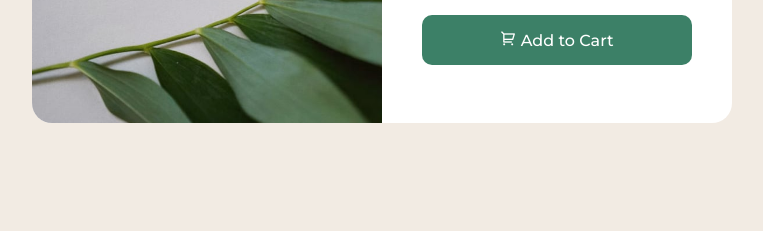
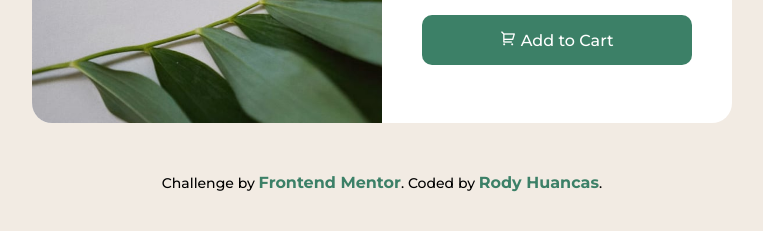
Before and after one commit to rody-huancas/Product-preview-card-component, a plain HTML site: page index.html in a window 1280 px wide. Shown: the part 527-758 px from the top of the page, without its empty margins (258-1021 px from the left). Drawn offline with nearby package versions, Linux system fonts and the light colour scheme.

Commit message:
Attribution

```diff
--- a/css/styles.css
+++ b/css/styles.css
@@ -86,6 +86,20 @@ body {
   transition: background-color 0.5s ease-in-out;
 }
 
+.attribution {
+  font-family: "Montserrat", sans-serif;
+  font-size: 14px;
+  text-align: center;
+  margin-top: -100px;
+}
+
+.attribution a {
+  text-decoration: none;
+  color: hsl(158, 36%, 37%);
+  font-size: 16px;
+  font-weight: 700;
+}
+
 @media (max-width: 375px) {
   .container {
     padding: 10px;
--- a/index.html
+++ b/index.html
@@ -40,5 +40,14 @@
         </div>
       </div>
     </div>
+
+    <div class="attribution">
+      Challenge by
+      <a href="https://www.frontendmentor.io?ref=challenge" target="_blank"
+        >Frontend Mentor</a
+      >. Coded by
+      <a href="https://github.com/rody-huancas" target="_blank">Rody Huancas</a
+      >.
+    </div>
   </body>
 </html>
```
